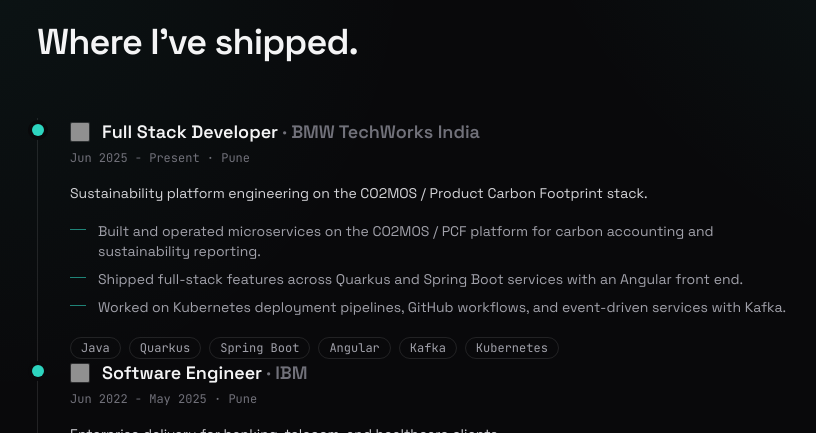
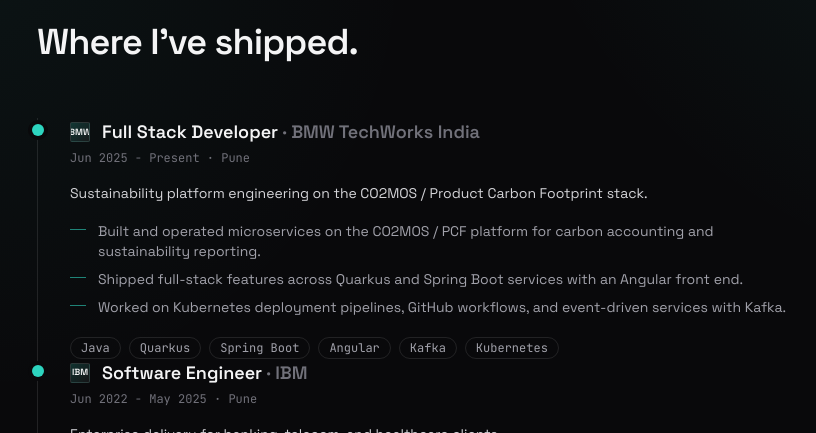
Before and after one commit to NakS15/portfolio, a Next.js app: page / in a window 1280 px wide. Shown: the part 2600-3033 px from the top of the page, without its empty margins (27-843 px from the left). Built offline with nearby package versions, Linux system fonts and the light colour scheme; grey boxes are pictures that could not be loaded.

Commit message:
Fix company badge fallback and finalize deployment-ready portfolio

```diff
--- a/src/components/Experience.tsx
+++ b/src/components/Experience.tsx
@@ -22,31 +22,8 @@
               <span className="absolute -left-[6.5px] top-1.5 h-3 w-3 rounded-full bg-accent ring-4 ring-zinc-950" />
 
               <div className="flex flex-wrap items-center gap-x-3 gap-y-1">
-                <div className="relative flex h-5 w-5 items-center justify-center overflow-hidden rounded-sm border border-white/10 bg-white/5 text-[9px] font-semibold text-zinc-200">
-                  {job.logoSlug ? (
-                    <>
-                      {/* eslint-disable-next-line @next/next/no-img-element */}
-                      <img
-                        src={`https://cdn.simpleicons.org/${job.logoSlug}/ffffff`}
-                        alt={job.company}
-                        className="absolute inset-0 h-full w-full object-cover opacity-90"
-                        onError={(e) => {
-                          const img = e.currentTarget;
-                          const fallback = img.parentElement?.querySelector("span") as HTMLElement | null;
-                          img.style.display = "none";
-                          if (fallback) fallback.classList.remove("hidden");
-                        }}
-                        referrerPolicy="no-referrer"
-                      />
-                      <span className="hidden z-10 flex h-full w-full items-center justify-center">
-                        {job.logoText ?? job.company.slice(0, 2).toUpperCase()}
-                      </span>
-                    </>
-                  ) : (
-                    <span className="flex h-full w-full items-center justify-center">
-                      {job.logoText ?? job.company.slice(0, 2).toUpperCase()}
-                    </span>
-                  )}
+                <div className="flex h-5 w-5 items-center justify-center overflow-hidden rounded-sm border border-white/10 bg-gradient-to-br from-accent/20 to-white/5 text-[9px] font-semibold text-zinc-100">
+                  {job.logoText ?? job.company.slice(0, 2).toUpperCase()}
                 </div>
                 <h3 className="text-lg font-semibold text-zinc-100">
                   {job.role}
```
